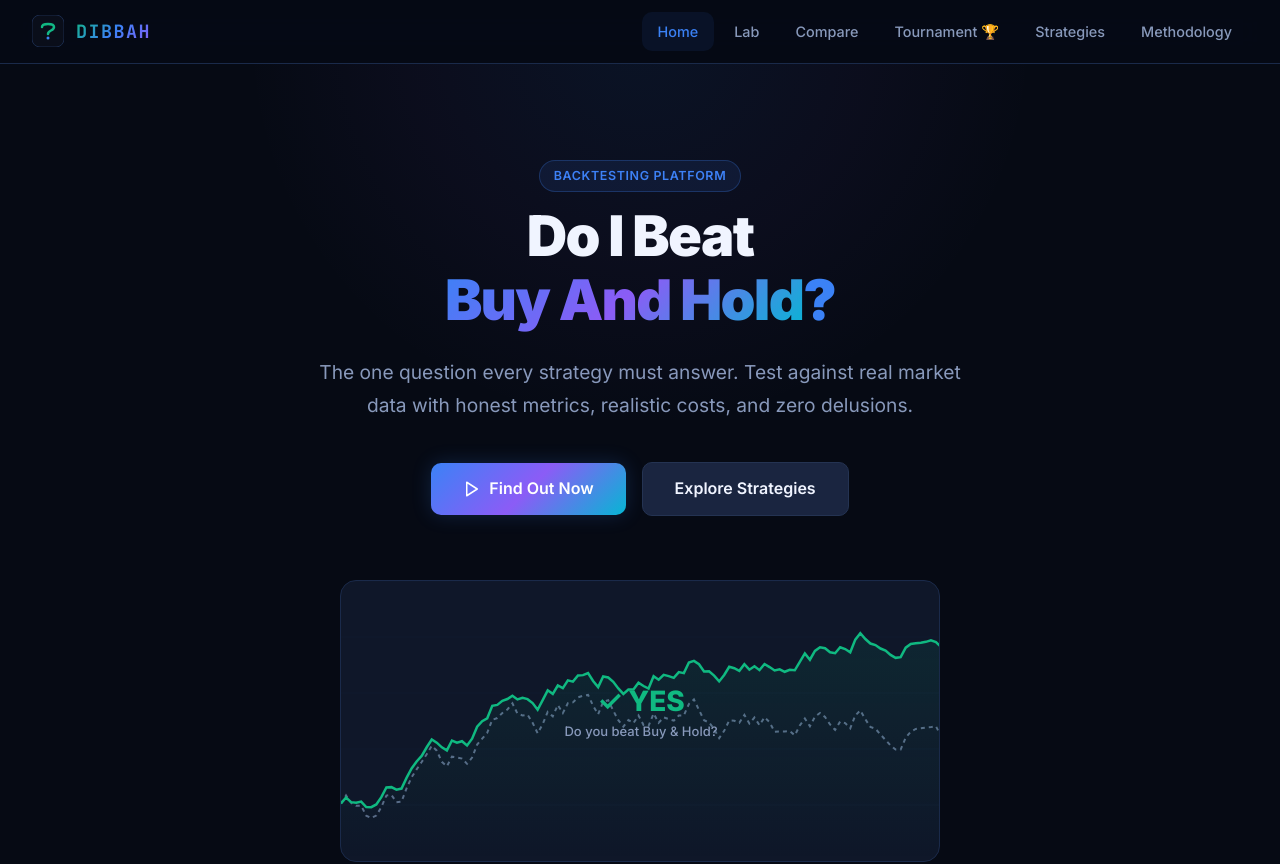
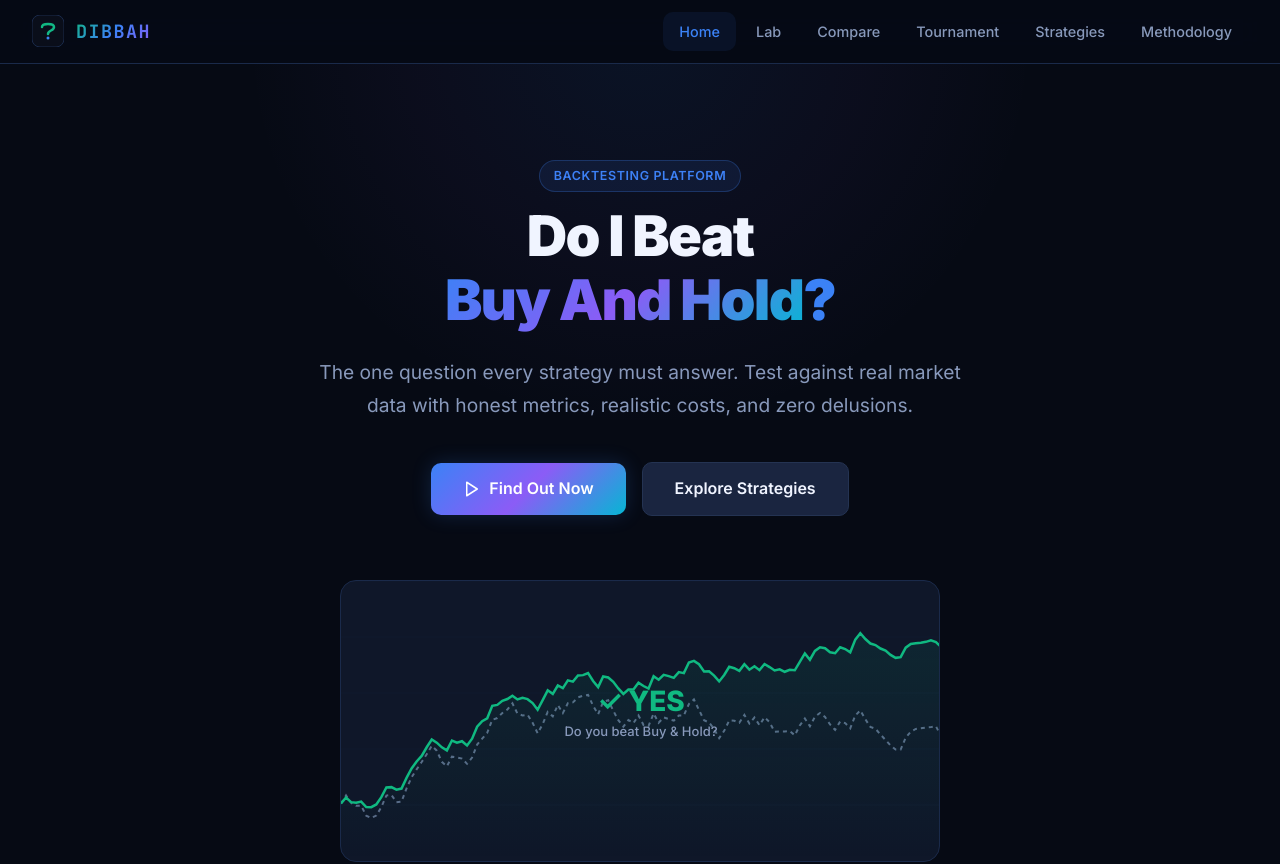
Before and after one commit to Ashaime2/DIBBAH, a React (Vite) app in the folder frontend/: page / in a window 1280 px wide. Shown: the top 864 px of the page. Built offline with nearby package versions, Linux system fonts and the light colour scheme.

Commit message:
Update social banner with user image and remove tournament emojis

```diff
--- a/frontend/src/App.jsx
+++ b/frontend/src/App.jsx
@@ -31,7 +31,7 @@ function Navbar() {
           <NavLink to="/" end className={({isActive}) => `nav-link ${isActive ? 'active' : ''}`}>Home</NavLink>
           <NavLink to="/lab" className={({isActive}) => `nav-link ${isActive ? 'active' : ''}`}>Lab</NavLink>
           <NavLink to="/compare" className={({isActive}) => `nav-link ${isActive ? 'active' : ''}`}>Compare</NavLink>
-          <NavLink to="/tournament" className={({isActive}) => `nav-link ${isActive ? 'active' : ''}`}>Tournament 🏆</NavLink>
+          <NavLink to="/tournament" className={({isActive}) => `nav-link ${isActive ? 'active' : ''}`}>Tournament</NavLink>
           <NavLink to="/strategies" className={({isActive}) => `nav-link ${isActive ? 'active' : ''}`}>Strategies</NavLink>
           <NavLink to="/methodology" className={({isActive}) => `nav-link ${isActive ? 'active' : ''}`}>Methodology</NavLink>
         </div>
@@ -59,7 +59,7 @@ function PageTitleHandler() {
       '/': 'DIBBAH | Home',
       '/lab': 'DIBBAH | Lab',
       '/compare': 'DIBBAH | Comparison',
-      '/tournament': 'DIBBAH | Tournament 🏆',
+      '/tournament': 'DIBBAH | Tournament',
       '/strategies': 'DIBBAH | Strategy Hub',
       '/methodology': 'DIBBAH | Methodology'
     };
--- a/frontend/src/pages/Compare.jsx
+++ b/frontend/src/pages/Compare.jsx
@@ -410,7 +410,7 @@ function CompareResultsView({ results, ranking, ticker }) {
           <h3 style={{ marginBottom: '1.5rem', fontSize: '1.1rem', color: 'var(--text-primary)' }}>Leaderboard</h3>
           {ranking.by_return && (
             <div style={{ marginBottom: '1.5rem' }}>
-              <div style={{ color: 'var(--text-secondary)', fontSize: '0.85rem', marginBottom: '0.5rem', textTransform: 'uppercase' }}>🏆 Best Return</div>
+              <div style={{ color: 'var(--text-secondary)', fontSize: '0.85rem', marginBottom: '0.5rem', textTransform: 'uppercase' }}>Best Return</div>
               {ranking.by_return.slice(0, 3).map((r, i) => (
                 <div key={i} style={{ display: 'flex', justifyContent: 'space-between', padding: '0.5rem', background: i === 0 ? 'rgba(59,130,246,0.1)' : 'transparent', borderRadius: '4px', marginBottom: '2px' }}>
                   <span style={{ fontSize: '0.9rem' }}>#{r.rank} {r.strategy}</span>
```
Also changed, not shown: frontend/public/og-image.png.
